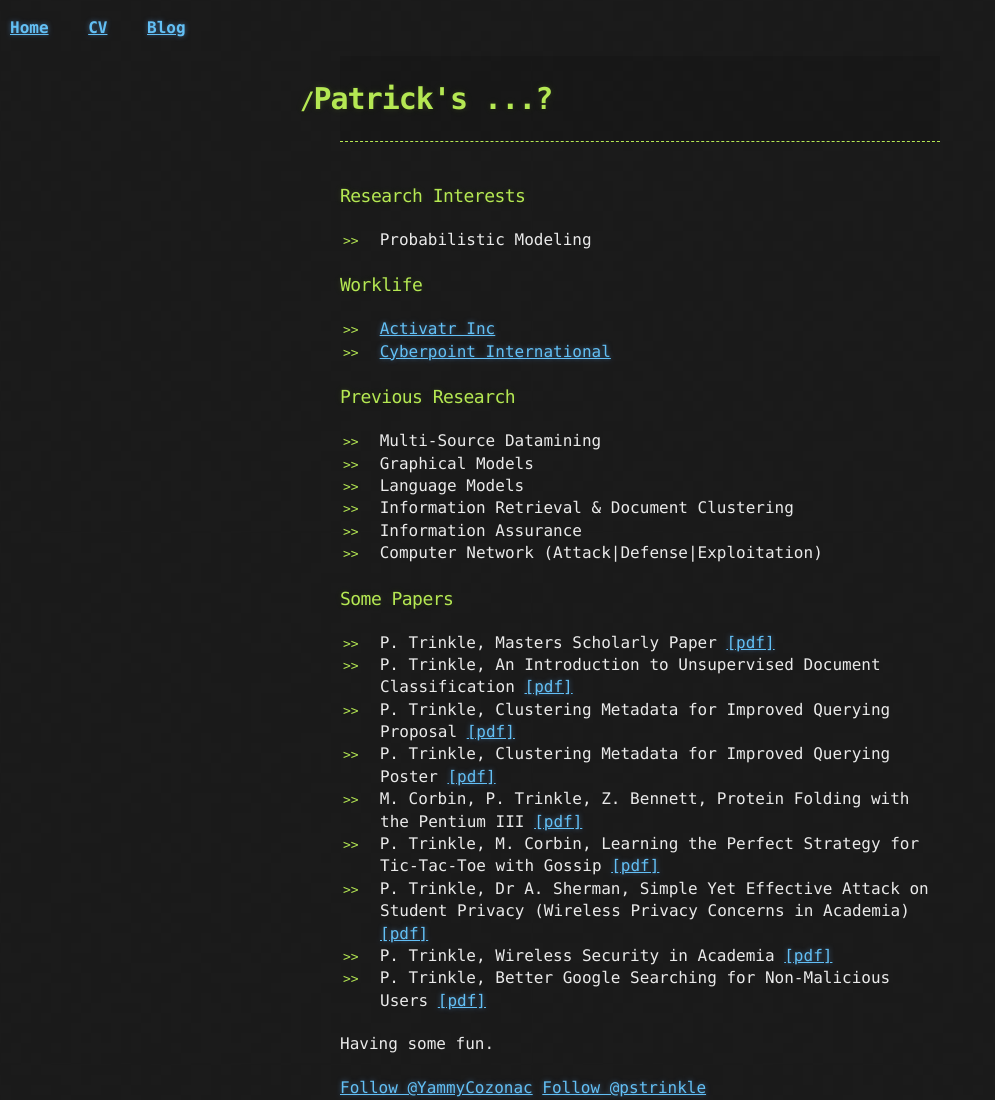
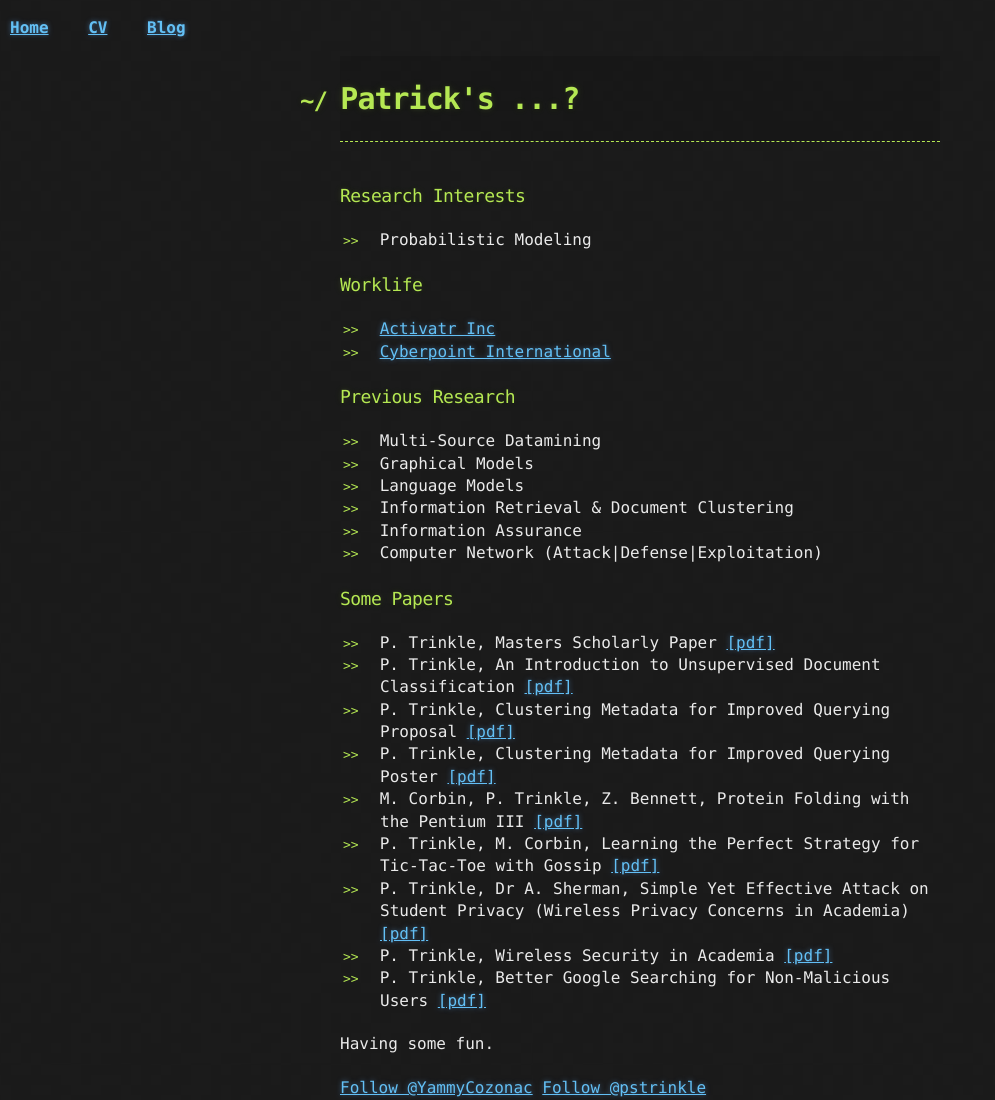
Before and after one commit to pstrinkle/pstrinkle.github.io, a Jekyll site: the page built from index.html, in a window 1280 px wide. Shown: the whole page, without its empty margins (0-995 px from the left). Built offline with Jekyll 4.4.1, drawn with Linux system fonts in a browser that asks for light colours; comment, search, counter and statistics services are not loaded.

Commit message:
Update stylesheet.css

```diff
--- a/stylesheets/stylesheet.css
+++ b/stylesheets/stylesheet.css
@@ -58,7 +58,7 @@ header h1 {
 }
 
 header h1:before {
-  content: "/";
+  content: "~/ ";
   font-size: 24px;
 }
 
```
